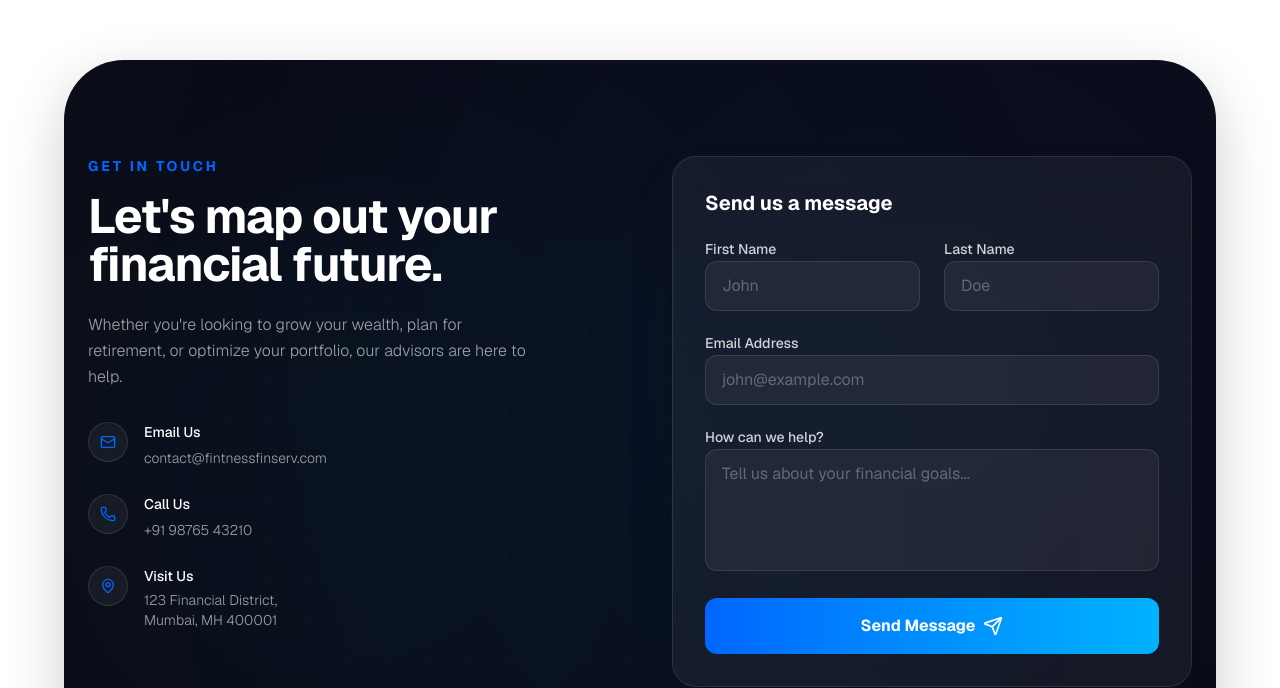
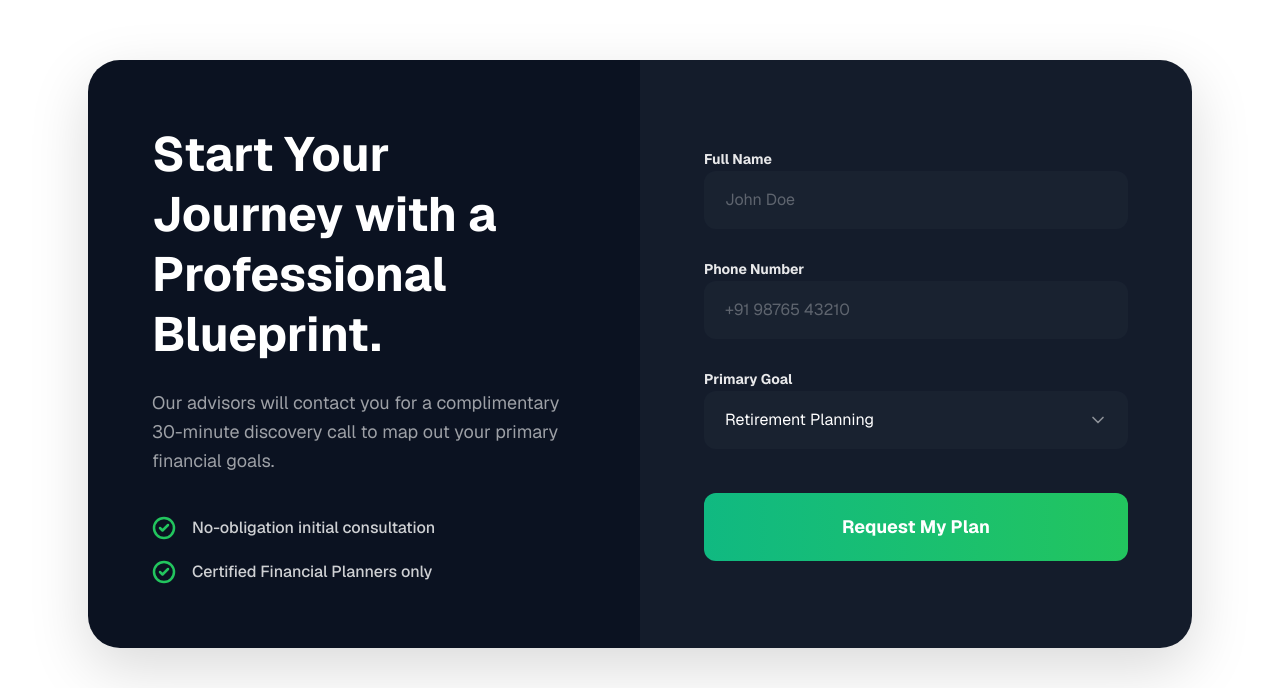
Before and after one commit to tanishqnarula12/fintness-new, a Next.js app: page / in a window 1280 px wide. Shown: the part 6278-6966 px from the top of the page. Built offline with nearby package versions, Linux system fonts and the light colour scheme.

Commit message:
style: update Testimonials heading, increase ContactSection proportions

```diff
--- a/src/components/ContactSection.tsx
+++ b/src/components/ContactSection.tsx
@@ -1,138 +1,80 @@
 "use client";
 import { motion } from "framer-motion";
-import { Mail, Phone, MapPin, Send } from "lucide-react";
+import { CheckCircle2, ChevronDown } from "lucide-react";
 
 export default function ContactSection() {
   return (
-    <section className="relative py-16 md:py-24 px-6 w-[calc(100%-2rem)] md:max-w-6xl mx-auto my-12 md:my-24 bg-[#0B0B14] rounded-[40px] md:rounded-[60px] overflow-hidden shadow-[0_20px_60px_rgba(0,0,0,0.2)]">
-      {/* Background ambient glows */}
-      <div className="absolute top-0 right-0 w-[600px] h-[600px] bg-[#0066FF] rounded-full blur-[250px] opacity-[0.15] pointer-events-none" />
-      <div className="absolute bottom-0 left-0 w-[600px] h-[600px] bg-[#00B2FF] rounded-full blur-[250px] opacity-[0.1] pointer-events-none" />
-
-      {/* Grid pattern overlay */}
-      <div className="absolute inset-0 opacity-[0.05] pointer-events-none"
-        style={{
-          backgroundImage: `linear-gradient(rgba(255,255,255,0.2) 1px, transparent 1px), linear-gradient(90deg, rgba(255,255,255,0.2) 1px, transparent 1px)`,
-          backgroundSize: '40px 40px'
-        }}
-      />
-
-      <div className="max-w-7xl mx-auto relative z-10">
-        <div className="grid lg:grid-cols-2 gap-10 lg:gap-16">
-
-          {/* Left Column: Contact Info */}
-          <motion.div
-            initial={{ opacity: 0, x: -30 }}
-            whileInView={{ opacity: 1, x: 0 }}
-            viewport={{ once: true }}
-            transition={{ duration: 0.6, ease: "easeOut" }}
-          >
-            <p className="text-[#0066FF] text-sm font-bold tracking-[0.2em] uppercase mb-4">Get in Touch</p>
-            <h2 className="text-3xl md:text-4xl lg:text-5xl font-bold text-white tracking-tight mb-6">
-              Let's map out your financial future.
-            </h2>
-            <p className="text-white/60 text-base leading-relaxed mb-8 max-w-md font-light">
-              Whether you're looking to grow your wealth, plan for retirement, or optimize your portfolio, our advisors are here to help.
-            </p>
-
-            <div className="space-y-6">
-              <div className="flex items-start gap-4">
-                <div className="w-10 h-10 rounded-full bg-white/5 border border-white/10 flex items-center justify-center shrink-0">
-                  <Mail className="w-4 h-4 text-[#0066FF]" />
-                </div>
-                <div>
-                  <h4 className="text-white text-sm font-medium mb-1">Email Us</h4>
-                  <a href="mailto:contact@fintnessfinserv.com" className="text-white/60 text-sm hover:text-white transition-colors font-light">contact@fintnessfinserv.com</a>
-                </div>
-              </div>
-
-              <div className="flex items-start gap-4">
-                <div className="w-10 h-10 rounded-full bg-white/5 border border-white/10 flex items-center justify-center shrink-0">
-                  <Phone className="w-4 h-4 text-[#0066FF]" />
-                </div>
-                <div>
-                  <h4 className="text-white text-sm font-medium mb-1">Call Us</h4>
-                  <a href="tel:+919876543210" className="text-white/60 text-sm hover:text-white transition-colors font-light">+91 98765 43210</a>
-                </div>
-              </div>
-
-              <div className="flex items-start gap-4">
-                <div className="w-10 h-10 rounded-full bg-white/5 border border-white/10 flex items-center justify-center shrink-0">
-                  <MapPin className="w-4 h-4 text-[#0066FF]" />
-                </div>
-                <div>
-                  <h4 className="text-white text-sm font-medium mb-1">Visit Us</h4>
-                  <p className="text-white/60 text-sm font-light">123 Financial District,<br />Mumbai, MH 400001</p>
-                </div>
-              </div>
-            </div>
-          </motion.div>
-
-          {/* Right Column: Contact Form */}
+    <section className="relative py-16 md:py-24 px-6 mx-auto w-[calc(100%-2rem)] md:max-w-6xl">
       <motion.div
         initial={{ opacity: 0, y: 30 }}
         whileInView={{ opacity: 1, y: 0 }}
         viewport={{ once: true }}
-            transition={{ duration: 0.6, delay: 0.2, ease: "easeOut" }}
+        transition={{ duration: 0.6, ease: "easeOut" }}
+        className="flex flex-col md:flex-row rounded-[2rem] overflow-hidden shadow-[0_20px_60px_rgba(0,0,0,0.15)]"
       >
-            <div className="bg-white/5 backdrop-blur-xl border border-white/10 rounded-3xl p-6 md:p-8 shadow-2xl">
-              <h3 className="text-xl font-bold text-white mb-5">Send us a message</h3>
-
-              <form className="space-y-5">
-                <div className="grid grid-cols-1 md:grid-cols-2 gap-6">
-                  <div className="space-y-2">
-                    <label className="text-sm font-medium text-white/80" htmlFor="firstName">First Name</label>
-                    <input
-                      type="text"
-                      id="firstName"
-                      className="w-full bg-white/5 border border-white/10 rounded-xl px-4 py-3 text-white placeholder-white/30 focus:outline-none focus:border-[#0066FF] focus:ring-1 focus:ring-[#0066FF] transition-all"
-                      placeholder="John"
-                    />
+        {/* Left Pane */}
+        <div className="md:w-1/2 p-12 md:p-16 bg-[#0B1221] flex flex-col justify-center">
+           <h2 className="text-4xl md:text-5xl font-bold text-white leading-tight mb-6">
+             Start Your Journey with a Professional Blueprint.
+           </h2>
+           <p className="text-white/60 text-base md:text-lg leading-relaxed mb-10">
+             Our advisors will contact you for a complimentary 30-minute discovery call to map out your primary financial goals.
+           </p>
+           <div className="space-y-5">
+             <div className="flex items-center gap-4">
+               <CheckCircle2 className="w-6 h-6 text-[#22C55E]" strokeWidth={2.5} />
+               <span className="text-white/80 text-base font-medium">No-obligation initial consultation</span>
              </div>
-                  <div className="space-y-2">
-                    <label className="text-sm font-medium text-white/80" htmlFor="lastName">Last Name</label>
-                    <input
-                      type="text"
-                      id="lastName"
-                      className="w-full bg-white/5 border border-white/10 rounded-xl px-4 py-3 text-white placeholder-white/30 focus:outline-none focus:border-[#0066FF] focus:ring-1 focus:ring-[#0066FF] transition-all"
-                      placeholder="Doe"
-                    />
+             <div className="flex items-center gap-4">
+               <CheckCircle2 className="w-6 h-6 text-[#22C55E]" strokeWidth={2.5} />
+               <span className="text-white/80 text-base font-medium">Certified Financial Planners only</span>
+             </div>
            </div>
         </div>
 
+        {/* Right Pane */}
+        <div className="md:w-1/2 p-12 md:p-16 bg-[#141C2B] flex flex-col justify-center">
+          <form className="space-y-7">
             <div className="space-y-2">
-                  <label className="text-sm font-medium text-white/80" htmlFor="email">Email Address</label>
+              <label className="text-sm font-bold text-white/90">Full Name</label>
               <input
-                    type="email"
-                    id="email"
-                    className="w-full bg-white/5 border border-white/10 rounded-xl px-4 py-3 text-white placeholder-white/30 focus:outline-none focus:border-[#0066FF] focus:ring-1 focus:ring-[#0066FF] transition-all"
-                    placeholder="john@example.com"
+                type="text"
+                className="w-full bg-[#1F2937]/50 border border-transparent rounded-xl px-5 py-4 text-white text-base placeholder-white/30 focus:outline-none focus:border-white/10 focus:bg-white/10 transition-all"
+                placeholder="John Doe"
               />
             </div>
 
             <div className="space-y-2">
-                  <label className="text-sm font-medium text-white/80" htmlFor="message">How can we help?</label>
-                  <textarea
-                    id="message"
-                    rows={4}
-                    className="w-full bg-white/5 border border-white/10 rounded-xl px-4 py-3 text-white placeholder-white/30 focus:outline-none focus:border-[#0066FF] focus:ring-1 focus:ring-[#0066FF] transition-all resize-none"
-                    placeholder="Tell us about your financial goals..."
+              <label className="text-sm font-bold text-white/90">Phone Number</label>
+              <input
+                type="tel"
+                className="w-full bg-[#1F2937]/50 border border-transparent rounded-xl px-5 py-4 text-white text-base placeholder-white/30 focus:outline-none focus:border-white/10 focus:bg-white/10 transition-all"
+                placeholder="+91 98765 43210"
               />
+            </div>
+
+            <div className="space-y-2">
+              <label className="text-sm font-bold text-white/90">Primary Goal</label>
+              <div className="relative">
+                <select className="w-full bg-[#1F2937]/50 border border-transparent rounded-xl px-5 py-4 text-white text-base focus:outline-none focus:border-white/10 focus:bg-white/10 transition-all appearance-none cursor-pointer">
+                  <option className="bg-[#141C2B]">Retirement Planning</option>
+                  <option className="bg-[#141C2B]">Wealth Creation</option>
+                  <option className="bg-[#141C2B]">Tax Optimization</option>
+                  <option className="bg-[#141C2B]">Estate Planning</option>
+                </select>
+                <ChevronDown className="absolute right-5 top-1/2 -translate-y-1/2 w-5 h-5 text-white/50 pointer-events-none" />
+              </div>
             </div>
 
             <button
               type="button"
-                  className="w-full bg-gradient-to-r from-[#0066FF] to-[#00B2FF] text-white font-bold py-4 rounded-xl flex items-center justify-center gap-2 hover:shadow-xl hover:-translate-y-0.5 hover:scale-[1.01] transition-all duration-300"
+              className="w-full mt-4 bg-gradient-to-r from-[#10B981] to-[#22C55E] text-white font-bold text-lg py-5 rounded-xl hover:shadow-xl hover:-translate-y-0.5 hover:shadow-[#22C55E]/20 transition-all duration-300"
             >
-                  Send Message
-                  <Send className="w-5 h-5" />
+              Request My Plan
             </button>
           </form>
         </div>
       </motion.div>
-
-        </div>
-      </div>
     </section>
   );
 }
--- a/src/components/Testimonials.tsx
+++ b/src/components/Testimonials.tsx
@@ -47,7 +47,7 @@ export default function Testimonials() {
         >
           <p className="text-[#0066FF] text-sm font-bold tracking-[0.2em] uppercase mb-4">Testimonials</p>
           <h2 className="text-3xl md:text-5xl lg:text-6xl font-bold text-[#1a1a2e] tracking-tight">
-            What Our Clients Say
+            Voices of Success
           </h2>
         </motion.div>
       </div>
```
Lines whose indentation alone changed are shown as unchanged.
